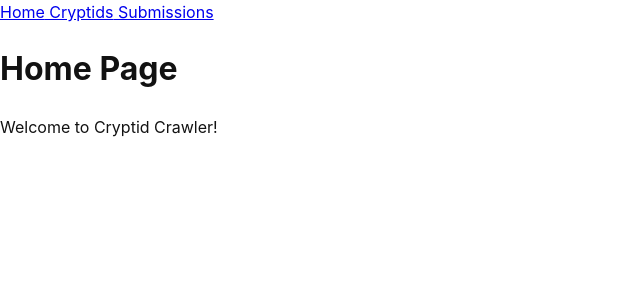
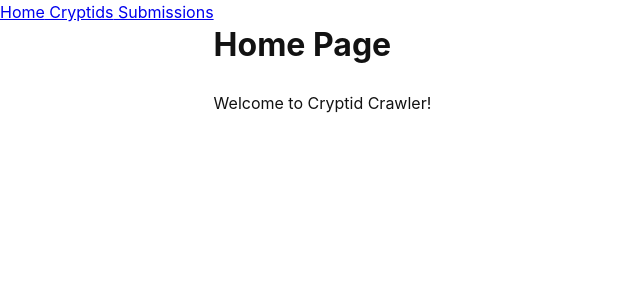
Before and after one commit to NotACornCob/CryptidApp, a React (Vite) app: page / in a window 1280 px wide. Shown: the top 300 px of the page, without its empty margins (0-640 px from the left). Built offline with nearby package versions, Linux system fonts and the light colour scheme; no server answers.

Commit message:
added functionality to navbar

```diff
--- a/src/Components/NavBar.jsx
+++ b/src/Components/NavBar.jsx
@@ -1,13 +1,29 @@
 import React from "react";
+import { NavLink } from "react-router-dom";
+
+
 
 function NavBar() {
 
-/*   return <div>
-  <a href="/" className="nav-link">Home</a>
-  <a href="/Cryptids" className="nav-link">Cryptids</a>
-  <a  href="/Form" className="nav-link">Submissions</a>
-  </div>
-    */
+  return <div>
+  <nav>
+   <NavLink
+    to="/" className="navbar"
+   > Home
+   </NavLink>
+   <NavLink
+     to="/Cryptids"
+     className="navbar"
+   > Cryptids
+   </NavLink>
+   <NavLink
+     to="/Form"
+     className="navbar"
+   > Submissions
+   </NavLink>
+ </nav>
+</div>
+
 };
 
 export default NavBar;
--- a/src/Components/NavBar2.jsx
+++ /dev/null
@@ -1,27 +0,0 @@
-import React from "react";
-import { NavLink } from "react-router-dom";
-
-function NavBar2() {
-
-  return <div>
-     <nav>
-      <NavLink
-       to="/" className="navbar"
-      > Home
-      </NavLink>
-      <NavLink
-        to="/Cryptids"
-        className="navbar"
-      > Cryptids
-      </NavLink>
-      <NavLink
-        to="/Submissions"
-        className="navbar"
-      > Submissions
-      </NavLink>
-    </nav>
-  </div>
-
-};
-
-export default NavBar2;
--- a/src/Form.jsx
+++ b/src/Form.jsx
@@ -1,7 +1,7 @@
 import React from "react";
 
 function Form () {
-return
+return <p>test</p>
 }
 
 export default Form;
--- /dev/null
+++ b/src/Home.jsx
@@ -0,0 +1,35 @@
+import { useEffect, useState } from "react";
+
+function Home() {
+    const [cryptids, setCryptids] = useState([]);
+
+    useEffect(() =>{
+      fetch("http://localhost:4000/cryptids")
+        .then(r => r.json())
+        .then(data => setMovies(data))
+        .catch(error => console.error(error))
+    }, [])
+
+    const cryptidList = cryptids.map(cryptid =>{
+      return < CryptidCard key={cryptid.id} id={cryptid.id} title={cryptid.title} genres={cryptid.genres} time={cryptid.time} />
+    })
+
+    return (
+        <div>
+        <header>
+        <h1>Home Page</h1>
+        </header>
+        <main>
+          <div>
+       <p>Welcome to Cryptid Crawler!</p>
+       </div>
+       <div>
+       {cryptidList}
+        </div>
+        </main>
+        </div>
+    );
+  };
+
+
+export default Home;
--- a/src/index.jsx
+++ b/src/index.jsx
@@ -9,34 +9,27 @@ import App from "./routes/App";
 import ErrorPage from "./ErrorPage";
 import Form from "./Form";
 import Cryptids from "./Cryptids"
+import Home from "./Home"
 
 
 const router = createBrowserRouter([
   {
-    path: "//",
+    path: "/",
     element: <App />,
     errorElement: <ErrorPage />,
     children: [
         {
-            path: "//Form",
-            element: <Form />,
-            errorElement: <ErrorPage />
+            path: "/",
+            element: <Home />,
         },
         {
-            path: "//Cryptids",
+            path: "/Cryptids",
             element: <Cryptids />,
-            errorElement: <ErrorPage />
         },
         {
-            path: "//Form",
+            path: "/Form",
             element: <Form />,
-            errorElement: <ErrorPage />
         },
-        {
-            path: "//Cryptids",
-            element: <Cryptids />,
-            errorElement: <ErrorPage />
-        }
       ]
   }
 ]);
--- a/src/routes/App.jsx
+++ b/src/routes/App.jsx
@@ -1,19 +1,18 @@
 import React from "react";
-import NavBar2 from "../Components/NavBar2"
+import NavBar from "../Components/NavBar"
+import { Outlet } from "react-router-dom";
+
 
 function App() {
     return (
         <>
         <header>
+        <NavBar />
         </header>
-        <main>
-        <div className="navbar">
-        <NavBar2 />
-          </div>
-        <h1>Home Page</h1>
-       <p>Welcome to Cryptid Crawler!</p>
+        <Outlet />
+        <body>
 
-        </main>
+        </body>
         </>
     );
   }
```
